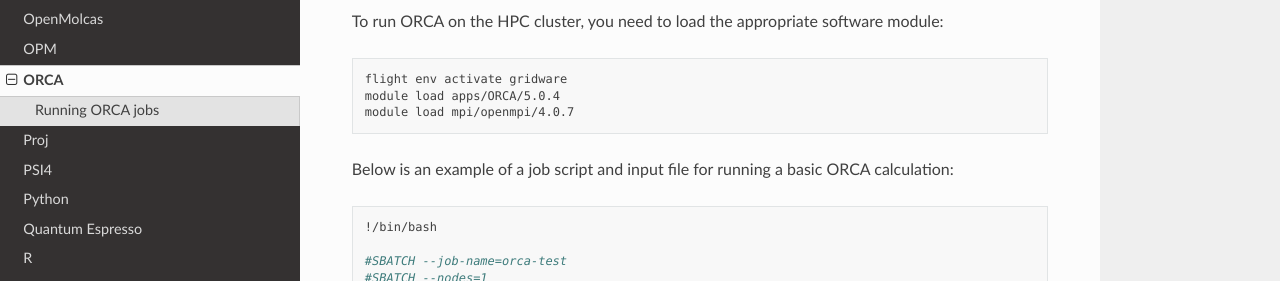
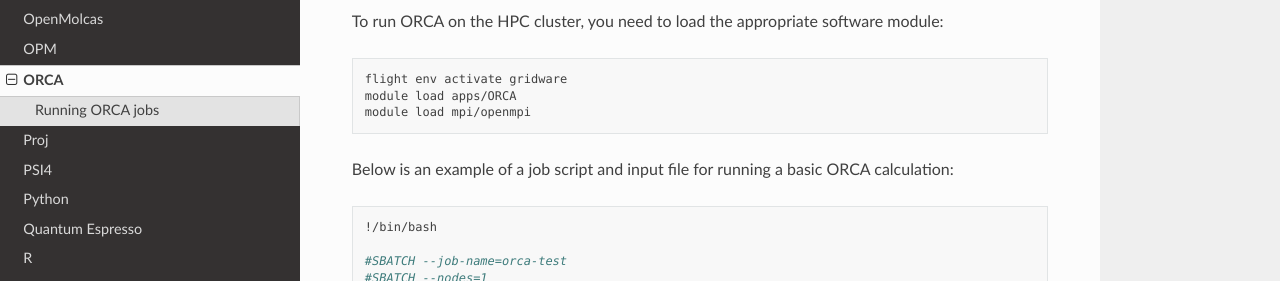
Before and after one commit to jm130/dmogdocs, a Sphinx documentation site: the page built from docs/source/applications/orca.rst, in a window 1280 px wide and 900 px high. Shown: the part 446-727 px from the top of the window. Built offline with Sphinx 7.4.7 and the Read the Docs theme 2.0.0, drawn with Linux system fonts in a browser that asks for light colours.

Commit message:
Update orca.rst

```diff
--- a/docs/source/applications/orca.rst
+++ b/docs/source/applications/orca.rst
@@ -17,8 +17,8 @@
 .. code-block:: bash
 
    flight env activate gridware
-   module load apps/ORCA/5.0.4
-   module load mpi/openmpi/4.0.7
+   module load apps/ORCA
+   module load mpi/openmpi
 
 Below is an example of a job script and input file for running a basic ORCA calculation:
 
```
